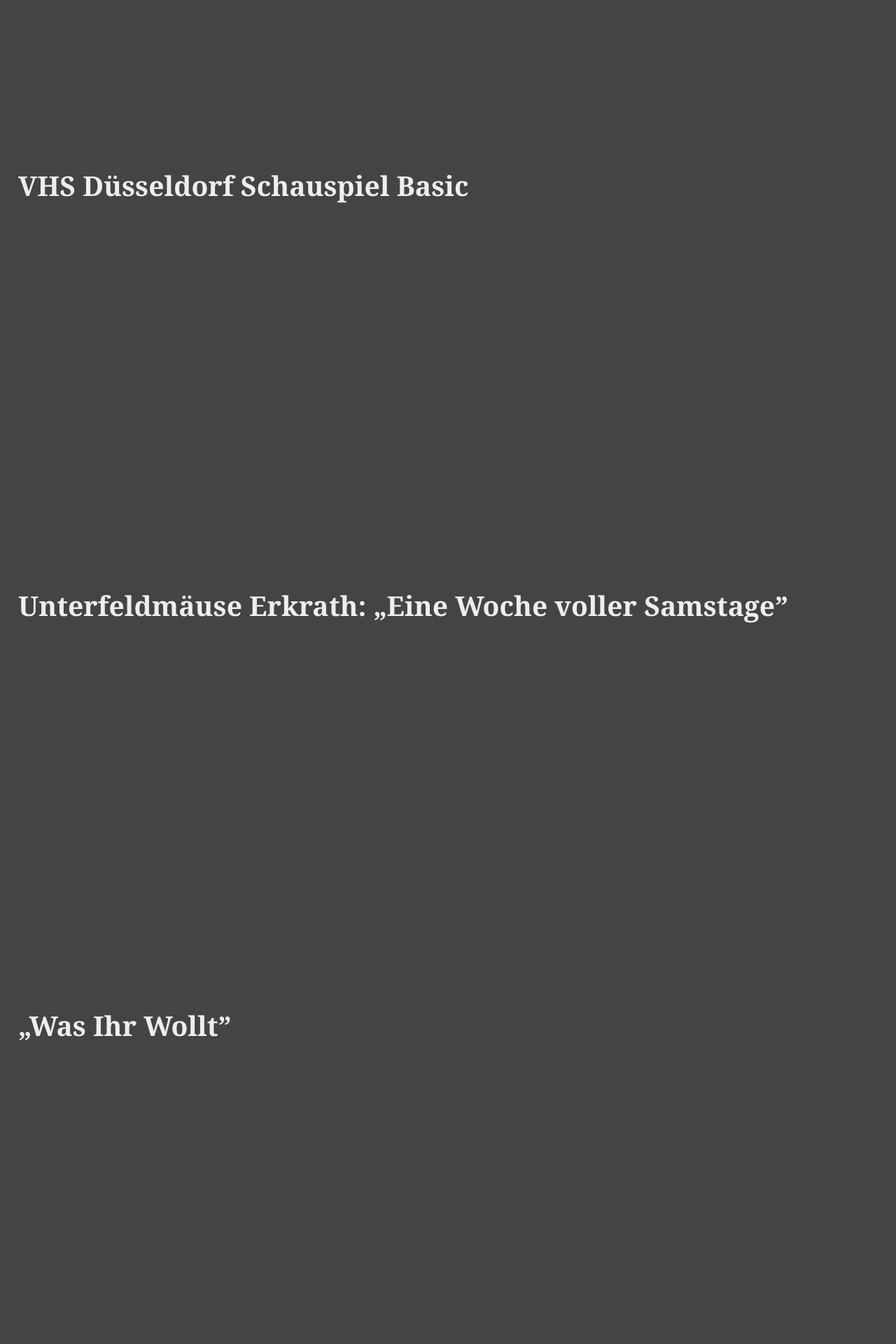
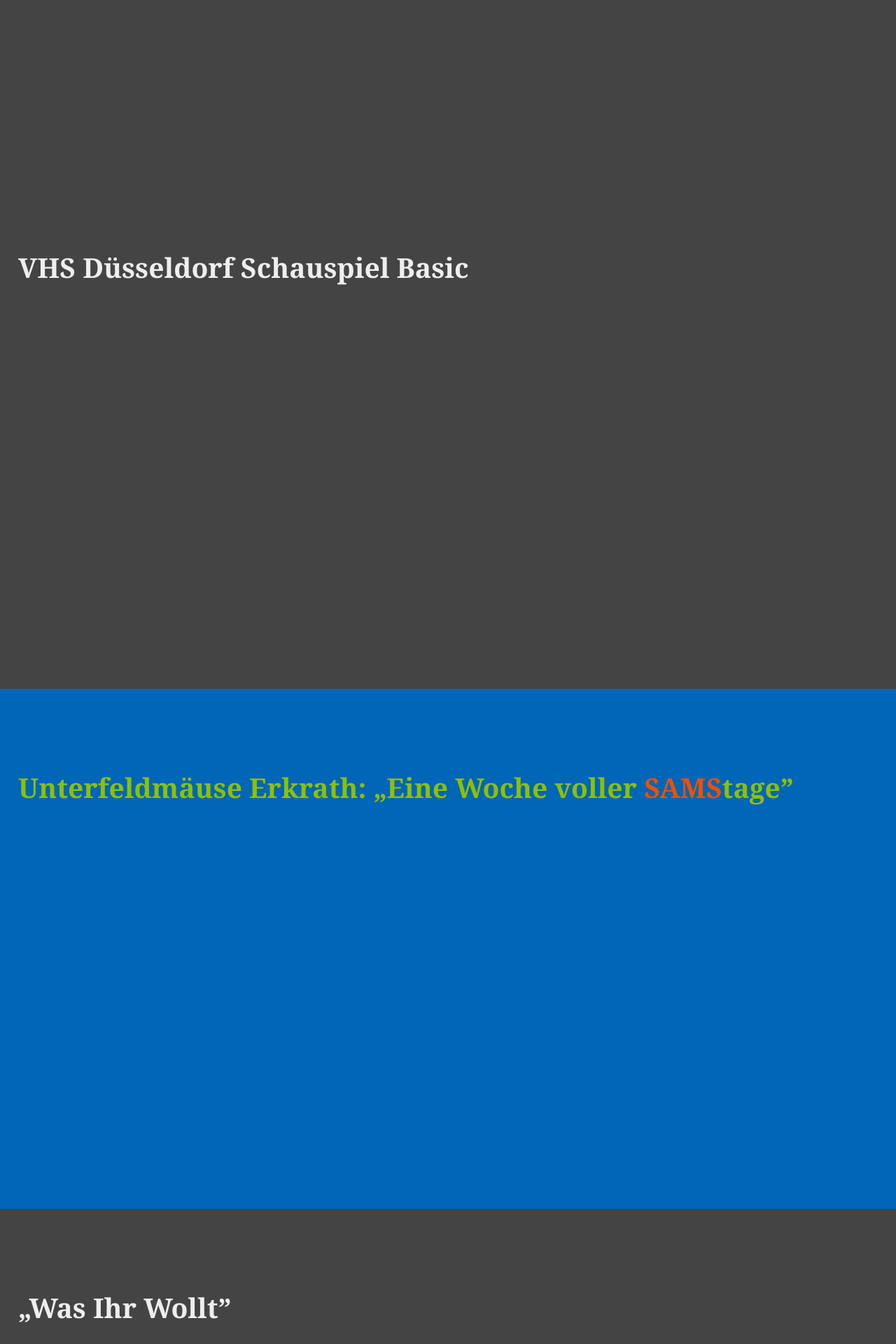
Before and after one commit to marcoliverteschke/marcmachttheater.de, a PHP site: page / in a window 1280 px wide. Shown: the part 359-2279 px from the top of the page at 70% size. Run offline with PHP 8.4, Linux system fonts and the light colour scheme; some libraries are stand-ins or nearby versions; some web fonts are replaced.

Commit message:
Added background-colors and adjusted some paddings for the SAMS-section.

```diff
--- a/htdocs/css/style.css
+++ b/htdocs/css/style.css
@@ -83,7 +83,7 @@ body {
 	color: #eeeeee;
 	font-family: 'IM Fell English', Georgia, 'Times New Roman', serif;
 	font-size: 26px;
-	margin: 0 1em 1em 1em;
+	margin: 0 0 1em 0;
 }
 
 h1 {
@@ -112,6 +112,11 @@ address {
 
 header, section {
 	min-height: 600px;
+	padding: 0 1em;
+}
+
+section {
+	padding: 4.5em 1em 1em 1em ;
 }
 
 #back_to_top {
@@ -138,9 +143,16 @@ header, section {
 	margin-bottom: .25em;
 }
 
+#unterfeldmaeuse-2010-2011-eine-woche-voller-samstage {
+	background-color: #0066b8;
+	color: #8dc000;
+}
 
-
-
+#unterfeldmaeuse-2010-2011-eine-woche-voller-samstage h3 em {
+	color: #ee5000;
+	font-style: normal;
+	text-transform: uppercase;
+}
 
 
 
--- a/htdocs/index.html
+++ b/htdocs/index.html
@@ -46,7 +46,7 @@
 		</section>
 		<section id="unterfeldmaeuse-2010-2011-eine-woche-voller-samstage">
 			<a name="unterfeldmaeuse-2010-2011-eine-woche-voller-samstage"></a>
-			<h3>Unterfeldmäuse Erkrath: &bdquo;Eine Woche voller Samstage&rdquo;</h3>
+			<h3>Unterfeldmäuse Erkrath: &bdquo;Eine Woche voller <em>Sams</em>tage&rdquo;</h3>
 		</section>
 		<section id="was-ihr-wollt-2010-2011">
 			<a name="was-ihr-wollt-2010-2011"></a>
```
